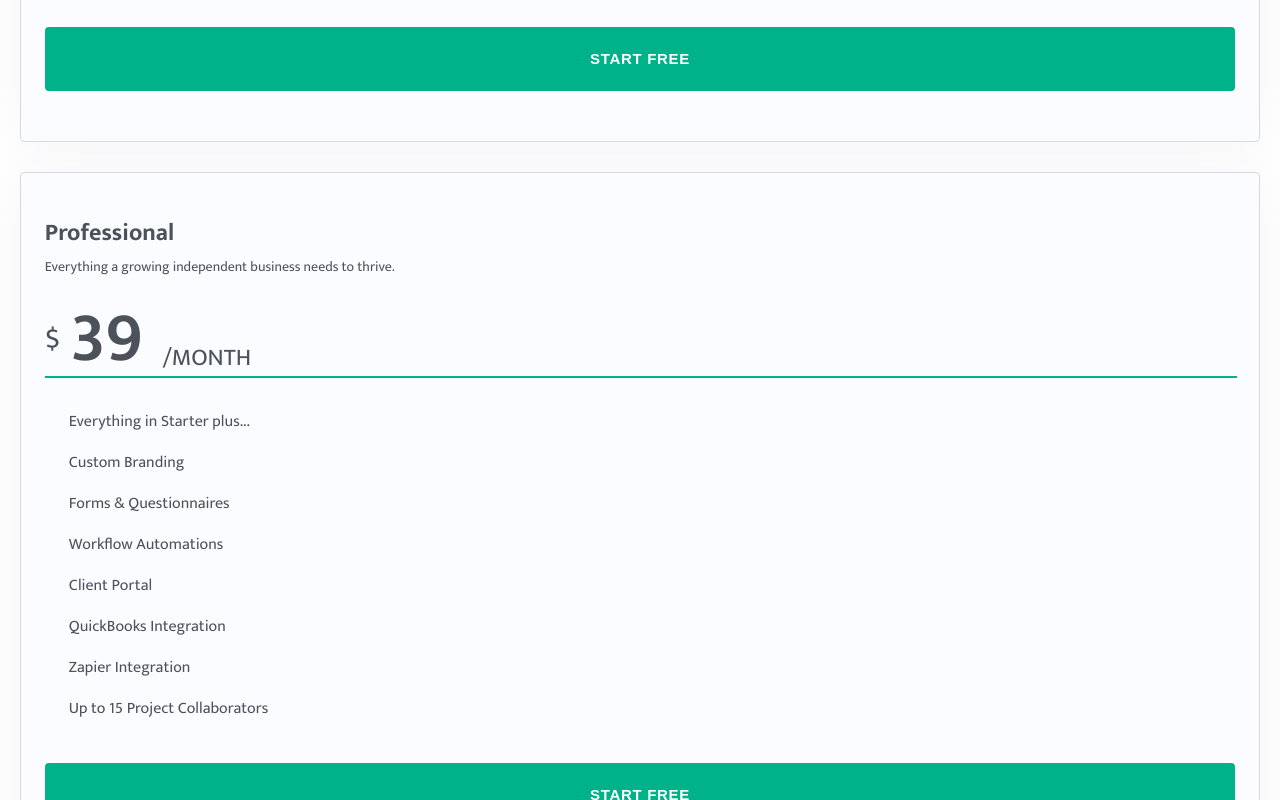
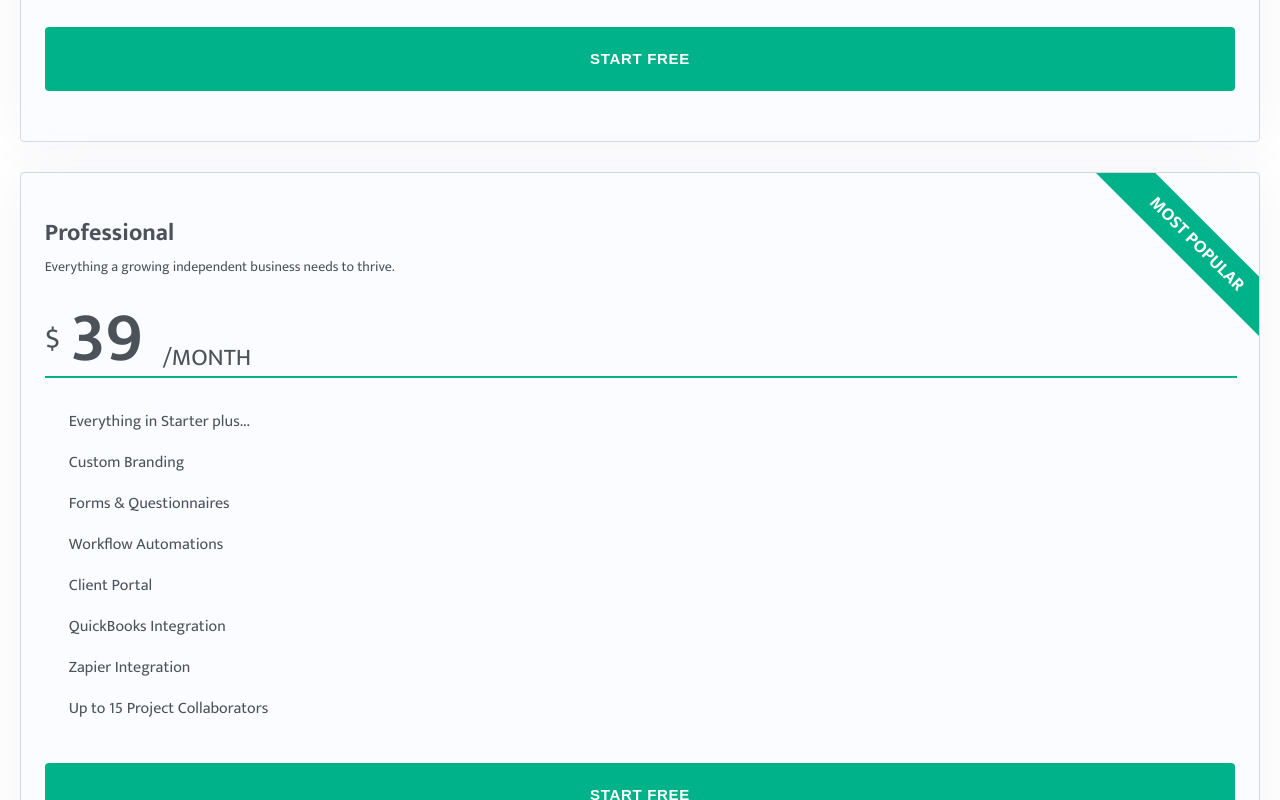
Before and after one commit to AngheloAlva/FP-Bonsai, a React (Vite) app: page / in a window 1280 px wide. Shown: the part 800-1600 px from the top of the page. Built offline with nearby package versions, Linux system fonts and the light colour scheme; some icons are missing; the HTML template or start-up script is replaced by a standard one; a web font is replaced by a local one.

Commit message:
add popular plan text

```diff
--- a/components/PlanCard.jsx
+++ b/components/PlanCard.jsx
@@ -5,9 +5,14 @@ import { FaCheck } from 'react-icons/fa6'
 import StartFreeButon from './StartFreeButon'
 
 // TODO: Add property for MOST POPULAR plan
-const PlanCard = ({ planTitle = '', planDesc = '', planPrice = [], planAdvantages = [], planType }) => {
+const PlanCard = ({ planTitle = '', planDesc = '', planPrice = [], planAdvantages = [], planType, popularPlan = false }) => {
   return (
     <div className='plan-card-container'>
+      {
+        popularPlan
+          ? <p className='text-popular-plan'>MOST POPULAR</p>
+          : <></>
+      }
       <h3 className='plan-card-title'>{planTitle}</h3>
       <p>{planDesc}</p>
       <div className='price-container'>
@@ -28,12 +33,14 @@ const PlanCard = ({ planTitle = '', planDesc = '', planPrice = [], planAdvantage
       }
       <hr />
       <ul className='advantages-container'>
-        {planAdvantages.map((advantage, index) => (
+        {
+          planAdvantages.map((advantage, index) => (
           <li key={index}>
             <FaCheck color='var(--primary-color)' />
             <p>{advantage}</p>
           </li>
-        ))}
+          ))
+        }
       </ul>
       <StartFreeButon padding={'1.375rem'} fontWeight={'700'} letterSpacing={'.044rem'} />
     </div>
--- a/src/App.jsx
+++ b/src/App.jsx
@@ -52,6 +52,7 @@ function App () {
           planDesc='Everything a growing independent business needs to thrive.'
           planPrice={[39, 32]}
           planType={planSelected ? 'yearly' : 'monthly'}
+          popularPlan
           planAdvantages={[
             'Everything in Starter plus...',
             'Custom Branding',
--- a/styles/price-card.css
+++ b/styles/price-card.css
@@ -9,7 +9,9 @@
   font-size: 0.875rem;
   line-height: 1.25rem;
   color: var(--text-color);
-  box-shadow:#f4f4f7 0px 0px 60px 0px
+  box-shadow:#f4f4f7 0px 0px 60px 0px;
+  position: relative;
+  overflow: hidden;
 }
 
 .plan-card-title {
@@ -74,3 +76,16 @@ hr {
   text-align: right;
   font-size: 1rem;
 }
+
+.text-popular-plan {
+  background-color: var(--primary-color);
+  color: var(--bg-color);
+  font-size: 1.125rem;
+  font-weight: bold;
+  margin: 0;
+  padding: .688rem 5rem;
+  position: absolute;
+  top: 3.125rem;
+  right: -5rem;
+  transform: rotate(45deg);
+}
```
